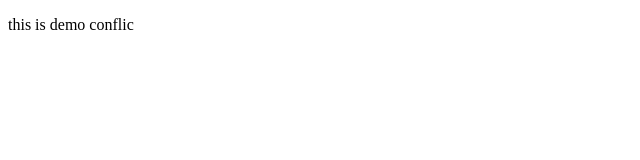
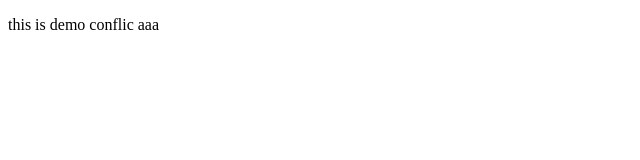
Before and after one commit to dungphamdev/learning-git, a plain HTML site: page index.html in a window 1280 px wide. Shown: the full height of the page, 0-640 px from the left. Drawn offline with Linux system fonts and the light colour scheme.

Commit message:
change index

```diff
--- a/index.html
+++ b/index.html
@@ -7,6 +7,6 @@
     <title>Document</title>
 </head>
 <body>
-    <p>this is demo conflic</p>
+    <p>this is demo conflic aaa</p>
 </body>
 </html>
```
